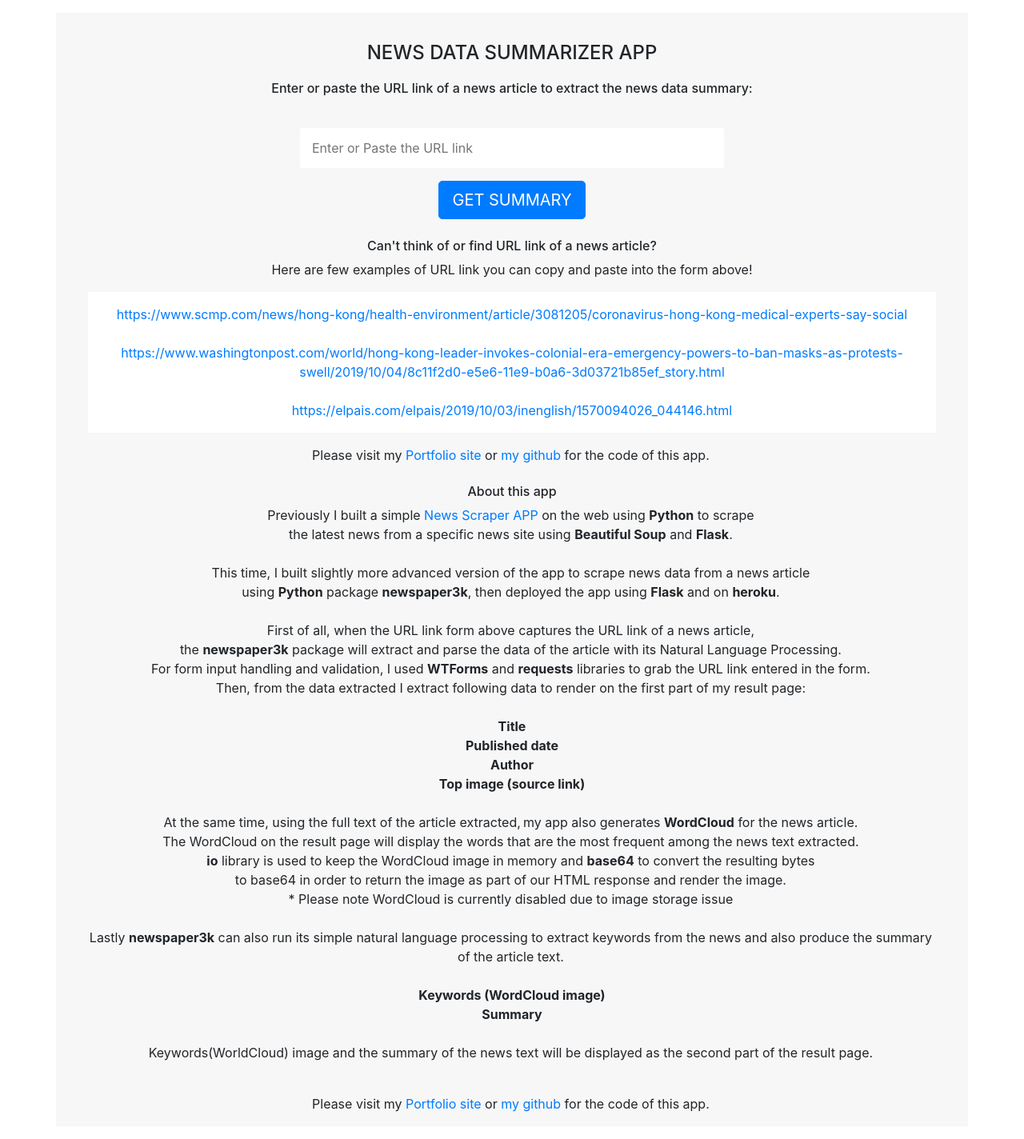
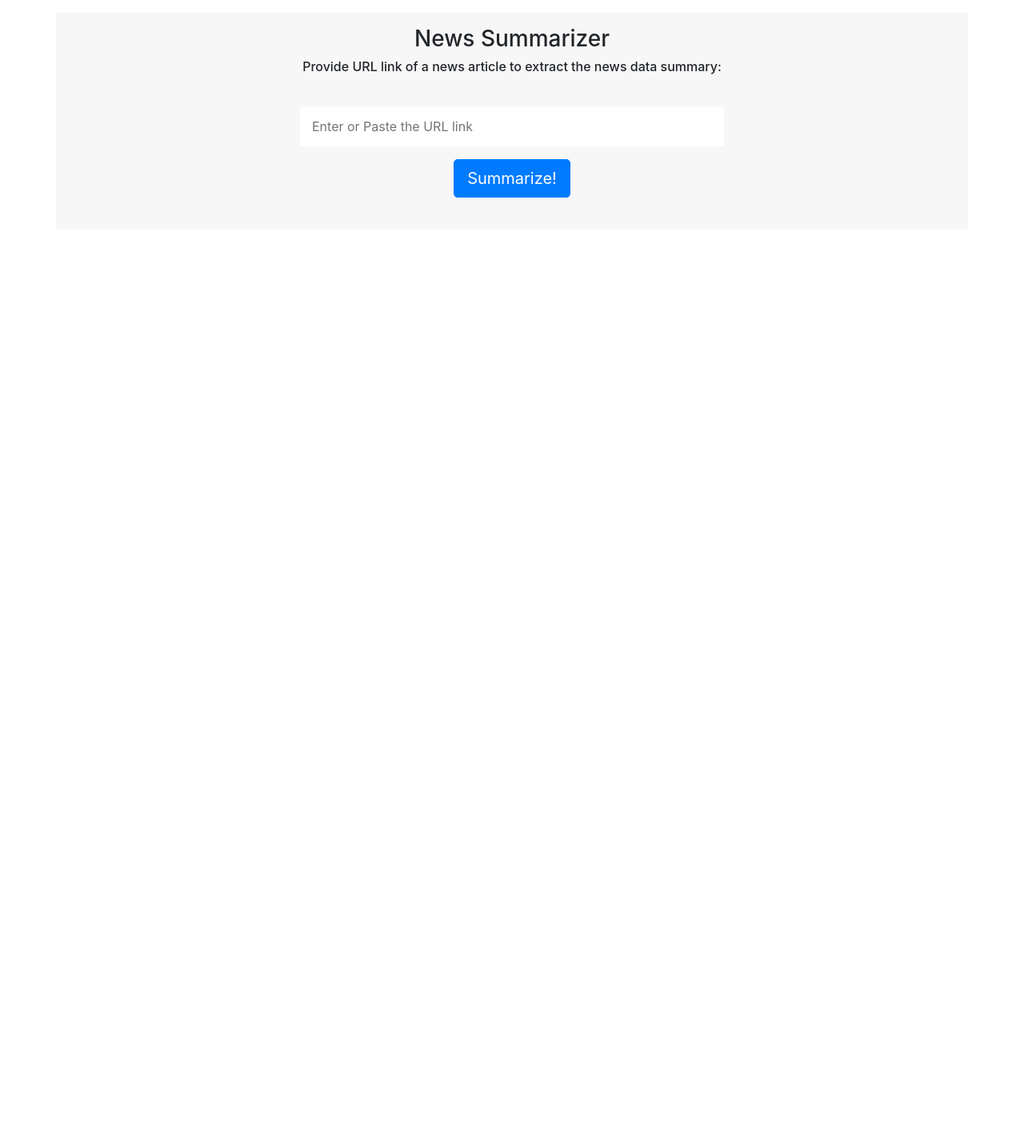
Before and after one commit to rcuevass/news_summarizer, a Flask app: page / in a window 1280 px wide. Shown: the whole page at 80% size. After the commit the page ends 247 px from the top, so only its background shows below. Run offline with Flask 2, Linux system fonts and the light colour scheme; some libraries are stand-ins or nearby versions.

Commit message:
updated layout and renamed app file

```diff
--- a/static/css/main.css
+++ b/static/css/main.css
@@ -16,7 +16,7 @@ h4 {
 }
 
 .bg-white {
-    background-color: white;
+    background-color: gray;
 }
 
 span {
--- a/templates/index.html
+++ b/templates/index.html
@@ -1,7 +1,7 @@
 {% extends "layout.html" %}
 {% block content %}
 
-<h6>Enter or paste the URL link of a news article to extract the news data summary:</h6>
+<h6>Provide URL link of a news article to extract the news data summary:</h6>
 
 {% from "_formhelpers.html" import render_field %}
 <form method="post" action=''>
@@ -10,75 +10,12 @@
         <p>
             {{ render_field(form.search) }}
     </dl>
-    </p><input name="urllink" class="btn btn-primary btn-lg" type=submit value="GET SUMMARY">
+    </p><input name="urllink" class="btn btn-primary btn-lg" type=submit value="Summarize!">
 </form>
 <br>
 
 {% for error in errors %}
-<h4 class="errormsg">{{ error }}</h4>
+<h3 class="errormsg">{{ error }}</h3>
 {% endfor %}
 
-<h6>Can't think of or find URL link of a news article?</h6>
-<p>Here are few examples of URL link you can copy and paste into the form above!</p>
-
-<div class="bg-white py-3 mb-3">
-    <a href="https://www.scmp.com/news/hong-kong/health-environment/article/3081205/coronavirus-hong-kong-medical-experts-say-social"
-        target="_blank">https://www.scmp.com/news/hong-kong/health-environment/article/3081205/coronavirus-hong-kong-medical-experts-say-social</a>
-    <br><br>
-    <a href="https://www.washingtonpost.com/world/hong-kong-leader-invokes-colonial-era-emergency-powers-to-ban-masks-as-protests-swell/2019/10/04/8c11f2d0-e5e6-11e9-b0a6-3d03721b85ef_story.html"
-        target="_blank">https://www.washingtonpost.com/world/hong-kong-leader-invokes-colonial-era-emergency-powers-to-ban-masks-as-protests-swell/2019/10/04/8c11f2d0-e5e6-11e9-b0a6-3d03721b85ef_story.html</a>
-    <br><br>
-    <a href="https://elpais.com/elpais/2019/10/03/inenglish/1570094026_044146.html"
-        target="_blank">https://elpais.com/elpais/2019/10/03/inenglish/1570094026_044146.html</a>
-</div>
-
-<span>Please visit my <a href="https://www.morikaglobal.com" target="_blank">Portfolio site</a> or <a
-        href="https://github.com/morikaglobal/newsdatasummary_app" target="_blank">my github </a> for the
-    code of this app.</span><br><br>
-<h6>About this app</h6>
-
-<p><span>Previously I built a simple <a href="https://pythonnewsscraper.herokuapp.com/" target="_blank">News
-            Scraper APP</a> on the web using <strong>Python</strong> to scrape</span><span>the latest news
-        from a specific news site using <strong>Beautiful Soup</strong> and <strong>Flask</strong>.</span>
-    <br><br>
-    <span>This time, I built slightly more advanced version of the app to scrape news data from a news
-        article</span><span> using <strong>Python</strong> package <strong>newspaper3k</strong>, then deployed the app using <strong>Flask</strong> and on
-        <strong>heroku</strong>.</span>
-
-    <br><br>
-
-    <span>First of all, when the URL link form above captures the URL link of a news article,</span><span> the
-        <strong>newspaper3k</strong> package will extract and parse the data of the article with its Natural Language Processing.</span><span>For form input
-        handling and validation, I used <strong>WTForms</strong> and
-        <strong>requests</strong> libraries to grab the URL link entered in the form.</span><span>
-        Then, from the data extracted I extract following data to render on the first part of my result
-        page:</span>
-    <br><br>
-
-
-    <strong>Title</strong><br>
-    <strong>Published date</strong><br>
-    <strong>Author</strong><br>
-    <strong>Top image (source link)</strong>
-    <br><br>
-
-    <span>At the same time, using the full text of the article extracted,</span><span>my app also generates
-        <strong>WordCloud</strong> for the news article.</span><span>The WordCloud on the result page will display the
-        words that are the most frequent among the news text extracted.</span><span><strong>io</strong> library is used
-        to keep the WordCloud image in memory and <strong>base64</strong> to convert the resulting bytes</span><span> to
-        base64 in order to return the image as part of our HTML response and render the image.</span>
-        <span>* Please note WordCloud is currently disabled due to image storage issue</span>
-    <br><br>
-
-    <span>Lastly <strong>newspaper3k</strong> can also run its simple natural language processing to extract keywords from the news and also produce the summary of the article text.</span><br><br>
-
-    <strong>Keywords (WordCloud image)</strong><br>
-    <strong>Summary</strong>
-    <br><br>
-    <span>Keywords(WorldCloud) image and the summary of the news text will be displayed as the second part
-        of the result page.</span>
-
-    <br><br>
-</p>
-
 {% endblock %}
--- a/templates/layout.html
+++ b/templates/layout.html
@@ -3,9 +3,9 @@
 
 <head>
     <meta charset="utf-8">
-    <meta http-equiv="X-UA-Compatible" content="IE=edge">
+    <!-- <meta http-equiv="X-UA-Compatible" content="IE=edge"> -->
     <meta name="viewport" content="width=device-width, initial-scale=1">
-    <title>News Data Summarizer App</title>
+    <title>News Summarizer</title>
     <link href="https://stackpath.bootstrapcdn.com/bootstrap/4.1.2/css/bootstrap.min.css" rel="stylesheet"
         integrity="sha384-Smlep5jCw/wG7hdkwQ/Z5nLIefveQRIY9nfy6xoR1uRYBtpZgI6339F5dgvm/e9B" crossorigin="anonymous">
     <link rel="stylesheet" href="{{ url_for('static', filename='css/main.css') }}">
@@ -14,15 +14,11 @@
 <body>
     <div class="container p-3 my-3">
         <div class="page-top px-4">
-            <h4>NEWS DATA SUMMARIZER APP</h4>
+            <h3>News Summarizer</h3>
 
             {% block content %}
 
             {% endblock %}
-
-            <span>Please visit my <a href="https://www.morikaglobal.com" target="_blank">Portfolio site</a> or <a
-                    href="https://github.com/morikaglobal/newsdatasummary_app" target="_blank">my github </a> for the
-                code of this app.</span>
 
         </div>
 
```
Also changed, not shown: app.py (renamed from summary.py, +3 -5 lines), templates/results.html (+7 -11 lines).
